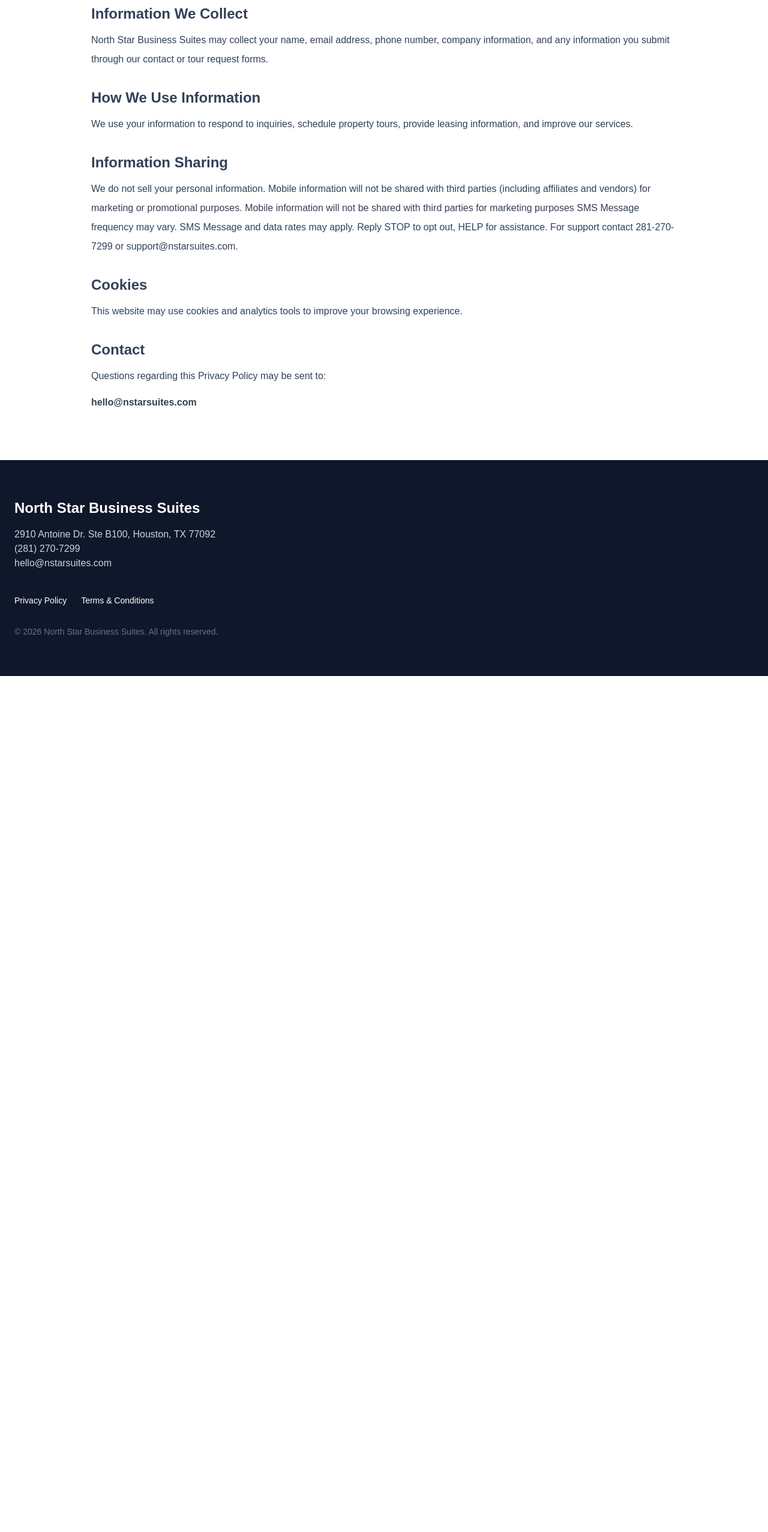
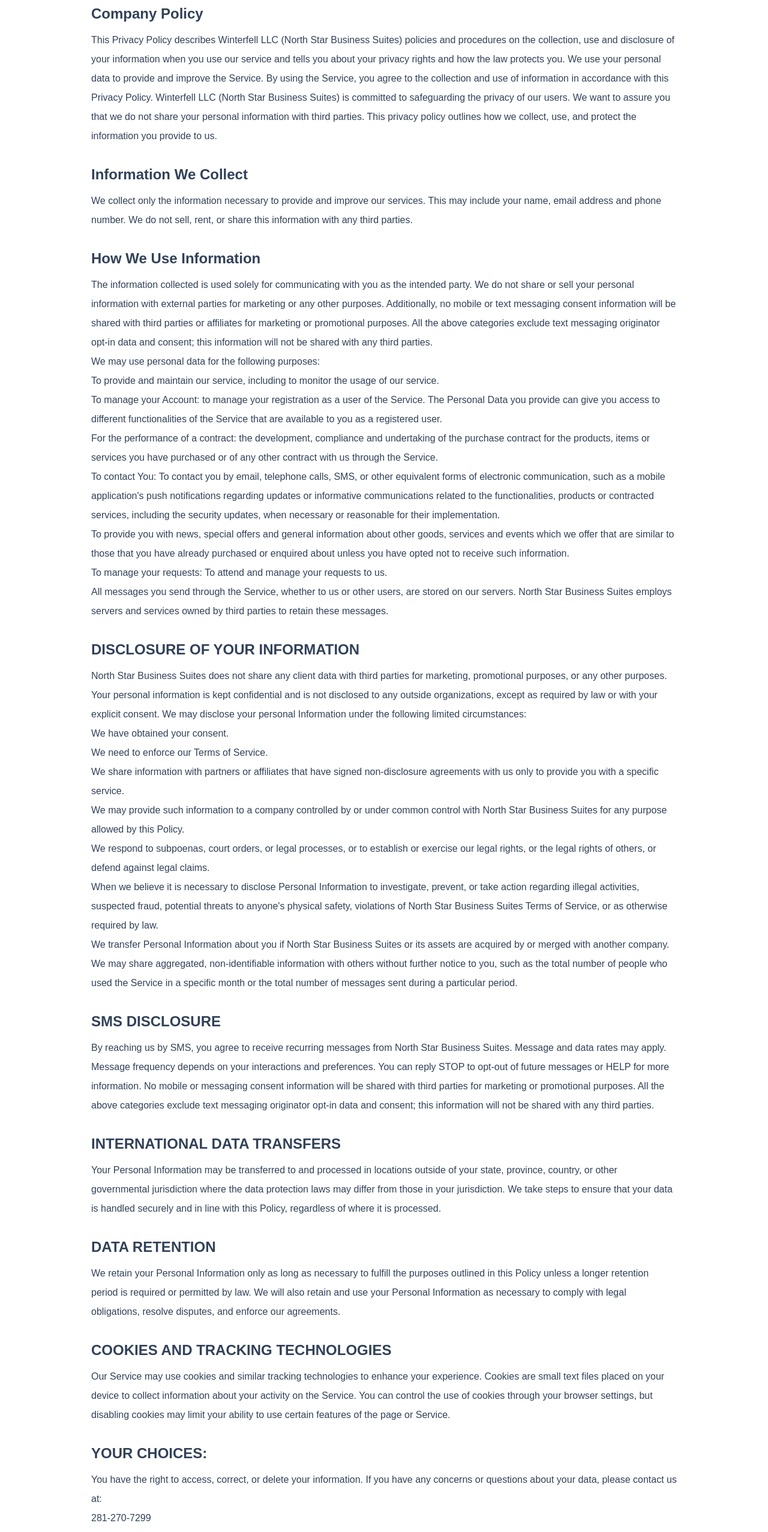
Before and after one commit to kaasif311/nstarsuites-web, a Next.js app: page /privacy-policy in a window 1280 px wide. Shown: the part 234-2788 px from the top of the page at 60% size. Before the commit the page ends 1361 px from the top, so only its background shows below. Built offline with nearby package versions, Linux system fonts and the light colour scheme.

Commit message:
Update privacy 3

```diff
--- a/app/privacy-policy/page.tsx
+++ b/app/privacy-policy/page.tsx
@@ -5,49 +5,150 @@
 
       <div className="space-y-8 text-slate-700 leading-8">
         <section>
+          <h2 className="mb-3 text-2xl font-semibold">Company Policy</h2>
+          <p>
+            This Privacy Policy describes Winterfell LLC (North Star Business Suites) policies and procedures on the collection, use and
+disclosure of your information when you use our service and tells you about your privacy rights and how
+the law protects you.
+We use your personal data to provide and improve the Service. By using the Service, you agree to the
+collection and use of information in accordance with this Privacy Policy.
+Winterfell LLC (North Star Business Suites) is committed to safeguarding the privacy of our users. We want to assure you that we
+do not share your personal information with third parties. This privacy policy outlines how we collect,
+use, and protect the information you provide to us.
+          </p>
+        </section>
+        <section>
           <h2 className="mb-3 text-2xl font-semibold">Information We Collect</h2>
           <p>
-            North Star Business Suites may collect your name, email address,
-            phone number, company information, and any information you submit
-            through our contact or tour request forms.
+            We collect only the information necessary to provide and improve our services. This may include your
+name, email address and phone number. We do not sell, rent, or share this information with any third
+parties.
           </p>
         </section>
 
         <section>
           <h2 className="mb-3 text-2xl font-semibold">How We Use Information</h2>
           <p>
-            We use your information to respond to inquiries, schedule property
-            tours, provide leasing information, and improve our services.
+            The information collected is used solely for communicating with you as the intended party. We do not
+share or sell your personal information with external parties for marketing or any other purposes.
+Additionally, no mobile or text messaging consent information will be shared with third parties or
+affiliates for marketing or promotional purposes. All the above categories exclude text messaging
+originator opt-in data and consent; this information will not be shared with any third parties.</p>
+<p>
+We may use personal data for the following purposes:
+<ul>
+<li>To provide and maintain our service, including to monitor the usage of our service.</li>
+<li>To manage your Account: to manage your registration as a user of the Service. The Personal Data
+you provide can give you access to different functionalities of the Service that are available to you
+as a registered user.</li>
+<li>For the performance of a contract: the development, compliance and undertaking of the
+purchase contract for the products, items or services you have purchased or of any other contract
+with us through the Service.</li>
+<li>To contact You: To contact you by email, telephone calls, SMS, or other equivalent forms of
+electronic communication, such as a mobile application's push notifications regarding updates
+or informative communications related to the functionalities, products or contracted services,
+including the security updates, when necessary or reasonable for their implementation.</li>
+<li>To provide you with news, special offers and general information about other goods, services and
+events which we offer that are similar to those that you have already purchased or enquired about
+unless you have opted not to receive such information.</li>
+<li>To manage your requests: To attend and manage your requests to us.</li>
+</ul>
+</p><p>All messages you send through the Service, whether to us or other users, are stored on our servers.
+North Star Business Suites employs servers and services owned by third parties to retain these messages.
           </p>
         </section>
 
         <section>
-          <h2 className="mb-3 text-2xl font-semibold">Information Sharing</h2>
+          <h2 className="mb-3 text-2xl font-semibold">DISCLOSURE OF YOUR INFORMATION</h2>
           <p>
-            We do not sell your personal information. Mobile information will not be shared with third parties (including affiliates and vendors) for marketing or promotional purposes. Mobile information will not be shared
-             with third parties for marketing purposes
+            North Star Business Suites does not share any client data with third parties for marketing, promotional purposes,
+or any other purposes. Your personal information is kept confidential and is not disclosed to any outside
+organizations, except as required by law or with your explicit consent. We may disclose your personal
+Information under the following limited circumstances:
+<ul>
+<li>We have obtained your consent.</li>
+<li>We need to enforce our Terms of Service.</li>
+<li>We share information with partners or affiliates that have signed non-disclosure agreements
+with us only to provide you with a specific service.</li>
+<li>We may provide such information to a company controlled by or under common control with
+North Star Business Suites for any purpose allowed by this Policy.</li>
+<li>We respond to subpoenas, court orders, or legal processes, or to establish or exercise our
+legal rights, or the legal rights of others, or defend against legal claims.</li>
+<li>When we believe it is necessary to disclose Personal Information to investigate, prevent, or
+take action regarding illegal activities, suspected fraud, potential threats to anyone's physical
+safety, violations of North Star Business Suites Terms of Service, or as otherwise required by law.</li>
+<li>We transfer Personal Information about you if North Star Business Suites or its assets are acquired by or
+merged with another company.</li>
+</ul>
 
-             SMS Message frequency may vary. SMS Message and data rates may apply. Reply STOP to opt out, HELP for assistance. For support contact 281-270-7299 or support@nstarsuites.com.
+We may share aggregated, non-identifiable information with others without further notice to you, such as
+the total number of people who used the Service in a specific month or the total number of messages
+sent during a particular period.
+
+
+          </p>
+        </section>
+        <section>
+          <h2 className="mb-3 text-2xl font-semibold">SMS DISCLOSURE</h2>
+          <p>
+            By reaching us by SMS, you agree to receive recurring messages from North Star Business Suites.
+Message and data rates may apply. Message frequency depends on your interactions and preferences.
+You can reply STOP to opt-out of future messages or HELP for more information.
+No mobile or messaging consent information will be shared with third parties for marketing or
+promotional purposes. All the above categories exclude text messaging originator opt-in data and
+consent; this information will not be shared with any third parties.
+          </p>
+        </section>
+        <section>
+            <h2 className="mb-3 text-2xl font-semibold">INTERNATIONAL DATA TRANSFERS</h2>
+            <p>
+            Your Personal Information may be transferred to and processed in locations outside of your state,
+province, country, or other governmental jurisdiction where the data protection laws may differ from
+those in your jurisdiction. We take steps to ensure that your data is handled securely and in line with this
+Policy, regardless of where it is processed.
+            </p>
+        </section>
+        <section>
+          <h2 className="mb-3 text-2xl font-semibold">DATA RETENTION</h2>
+          <p>
+            We retain your Personal Information only as long as necessary to fulfill the purposes outlined in this
+Policy unless a longer retention period is required or permitted by law. We will also retain and use your
+Personal Information as necessary to comply with legal obligations, resolve disputes, and enforce our
+agreements.
+          </p>
+        </section>
+        <section>
+          <h2 className="mb-3 text-2xl font-semibold">COOKIES AND TRACKING TECHNOLOGIES</h2>
+          <p>
+            Our Service may use cookies and similar tracking technologies to enhance your experience. Cookies are
+small text files placed on your device to collect information about your activity on the Service. You can
+control the use of cookies through your browser settings, but disabling cookies may limit your ability to
+use certain features of the page or Service.
           </p>
         </section>
 
         <section>
-          <h2 className="mb-3 text-2xl font-semibold">Cookies</h2>
+          <h2 className="mb-3 text-2xl font-semibold">YOUR CHOICES:</h2>
           <p>
-            This website may use cookies and analytics tools to improve your
-            browsing experience.
-          </p>
-        </section>
+            You have the right to access, correct, or delete your information. If you have any concerns or questions
+about your data, please contact us at:
+<ul>
+<li>281-270-7299</li>
+<li>hello@nstarsuites.com</li>
+<li>2910 Antoine Dr, Suite B100, Houston, TX 77092</li>
+</ul>
 
-        <section>
-          <h2 className="mb-3 text-2xl font-semibold">Contact</h2>
-          <p>
-            Questions regarding this Privacy Policy may be sent to:
           </p>
 
-          <p className="mt-3 font-semibold">
-            hello@nstarsuites.com
+        </section>
+        <section>
+          <h2 className="mb-3 text-2xl font-semibold">CHANGES TO THIS PRIVACY POLICY</h2>
+          <p>
+            We may update our Privacy Policy from time to time. We will notify you of any changes by posting the new
+Privacy Policy on this page. You are advised to review this Privacy Policy periodically for any changes.
+Changes to this Privacy Policy are effective when they are posted on this page.
           </p>
+          <p>Last updated: 7/7/2026</p>
         </section>
       </div>
     </main>
```
